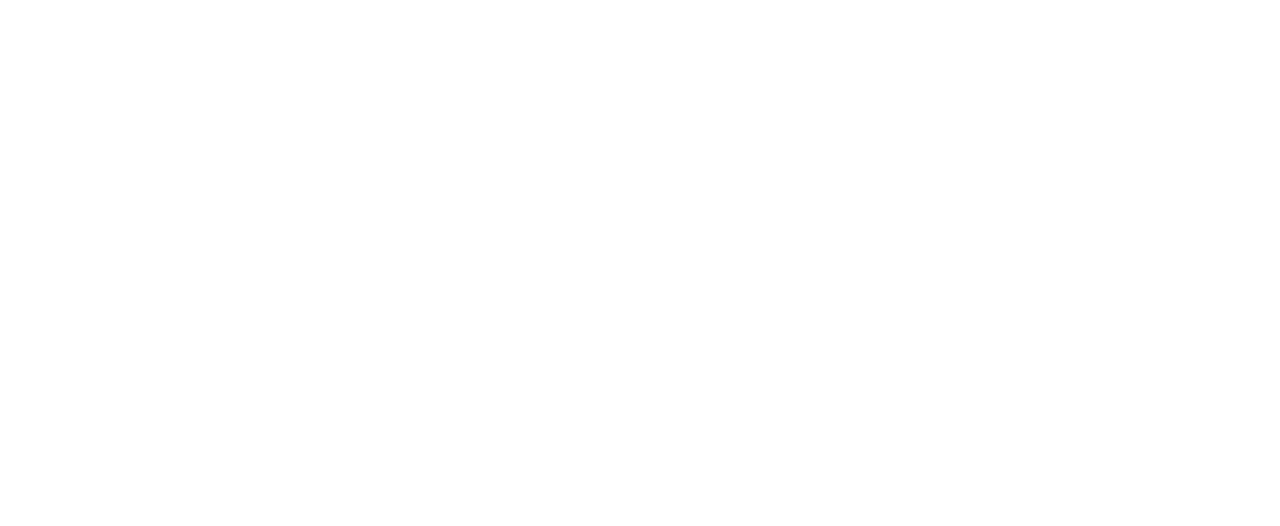
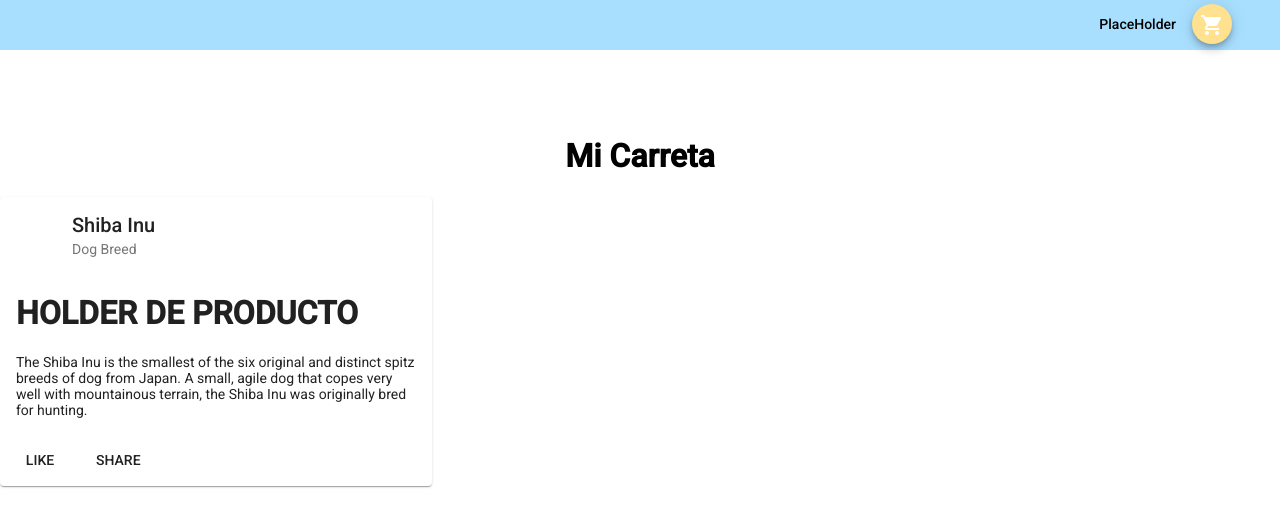
Before and after one commit to 1Dore/Tienda-virtual, an Angular app in the folder Front-end/Front-end/: page /checkout in a window 1280 px wide. Before the commit this address led to /. Shown: the top 526 px of the page. Built offline with nearby package versions, Linux system fonts and the light colour scheme.

Commit message:
Listado Productos. Checkout

```diff
--- a/Front-end/Front-end/src/app/app-routing.module.ts
+++ b/Front-end/Front-end/src/app/app-routing.module.ts
@@ -3,12 +3,16 @@
 import { MenuPrincipalComponent } from './components/menu-principal/menu-principal.component';
 import { RegisterComponent } from './components/register/register.component';
 import { LoginComponent } from './components/login/login.component';
+import { ListadoProductosComponent } from './components/listado-productos/listado-productos.component';
+import { CheckoutComponent } from './components/checkout/checkout.component';
 
 const routes: Routes = [
   { path: '', component: MenuPrincipalComponent },
   { path: 'menu-principal', component: MenuPrincipalComponent },
   { path: 'register', component: RegisterComponent },
-  { path: 'login', component: LoginComponent }
+  { path: 'login', component: LoginComponent },
+  { path: 'listado-productos', component: ListadoProductosComponent },
+  { path: 'checkout', component: CheckoutComponent }
 
 ];
 
--- /dev/null
+++ b/Front-end/Front-end/src/app/components/checkout/checkout.component.html
@@ -0,0 +1,34 @@
+<div class="upperbar">
+    <button mat-button [matMenuTriggerFor]="usuario">{{user}}</button>
+    <mat-menu #usuario="matMenu">
+        <button mat-menu-item>Mi Cuenta</button>
+        <button (click)="irA('/menu-principal')" mat-menu-item>Cerrar Sesión</button>
+    </mat-menu>
+
+    <button (click)="irA('/checkout')" mat-mini-fab color="accent" class="checkout">
+        <mat-icon class="icon">shopping_cart</mat-icon>
+    </button>
+
+</div>
+<p class="separator"></p>
+<h1 class="title">Mi Carreta</h1>
+
+<mat-card class="example-card">
+    <mat-card-header>
+        <div mat-card-avatar class="example-header-image"></div>
+        <mat-card-title>Shiba Inu</mat-card-title>
+        <mat-card-subtitle>Dog Breed</mat-card-subtitle>
+    </mat-card-header>
+    <h1>HOLDER DE PRODUCTO</h1>
+    <mat-card-content>
+        <p>
+            The Shiba Inu is the smallest of the six original and distinct spitz breeds of dog from Japan.
+            A small, agile dog that copes very well with mountainous terrain, the Shiba Inu was originally
+            bred for hunting.
+        </p>
+    </mat-card-content>
+    <mat-card-actions>
+        <button mat-button>LIKE</button>
+        <button mat-button>SHARE</button>
+    </mat-card-actions>
+</mat-card>
--- /dev/null
+++ b/Front-end/Front-end/src/app/components/checkout/checkout.component.scss
@@ -0,0 +1,21 @@
+.upperbar{
+    width: 100%;
+    height: 50px;
+    background-color: rgb(168, 223, 255);
+    align-self: center;
+    text-align: end;
+}
+.separator{
+    height: 50px;
+}
+.title{
+    text-align: center;
+}
+.checkout{
+    background-color: rgb(255, 225, 143);
+    margin-right: 48px;
+    margin-top: 4px;
+}
+.example-card {
+  max-width: 400px;
+}
--- /dev/null
+++ b/Front-end/Front-end/src/app/components/checkout/checkout.component.ts
@@ -0,0 +1,20 @@
+import { Component, OnInit } from '@angular/core';
+import { Router } from '@angular/router';
+
+@Component({
+  selector: 'app-checkout',
+  templateUrl: './checkout.component.html',
+  styleUrls: ['./checkout.component.scss']
+})
+export class CheckoutComponent implements OnInit {
+
+  user = 'PlaceHolder';
+
+  constructor(private router: Router) { }
+
+  ngOnInit(): void {
+  }
+  irA(ruta: string) {
+    this.router.navigateByUrl(ruta);
+  }
+}
--- /dev/null
+++ b/Front-end/Front-end/src/app/components/listado-productos/listado-productos.component.html
@@ -0,0 +1,17 @@
+<div class="upperbar">
+    <button mat-button [matMenuTriggerFor]="usuario">{{user}}</button>
+    <mat-menu #usuario="matMenu">
+        <button mat-menu-item>Mi Cuenta</button>
+        <button (click)="irA('/menu-principal')" mat-menu-item>Cerrar Sesión</button>
+    </mat-menu>
+
+    <button (click)="irA('/checkout')" mat-mini-fab color="accent" class="checkout">
+        <mat-icon class="icon">shopping_cart</mat-icon>
+    </button>
+
+</div>
+
+
+<p class="separator"></p>
+
+<h1 class="title">Productos</h1>
--- /dev/null
+++ b/Front-end/Front-end/src/app/components/listado-productos/listado-productos.component.scss
@@ -0,0 +1,18 @@
+.upperbar{
+    width: 100%;
+    height: 50px;
+    background-color: rgb(168, 223, 255);
+    align-self: center;
+    text-align: end;
+}
+.separator{
+    height: 50px;
+}
+.title{
+    text-align: center;
+}
+.checkout{
+    background-color: rgb(255, 225, 143);
+    margin-right: 48px;
+    margin-top: 4px;
+}
--- /dev/null
+++ b/Front-end/Front-end/src/app/components/listado-productos/listado-productos.component.ts
@@ -0,0 +1,21 @@
+import { Component, OnInit } from '@angular/core';
+import { Route } from '@angular/compiler/src/core';
+import { Router } from '@angular/router';
+
+@Component({
+  selector: 'app-listado-productos',
+  templateUrl: './listado-productos.component.html',
+  styleUrls: ['./listado-productos.component.scss']
+})
+export class ListadoProductosComponent implements OnInit {
+
+  user = 'PlaceHolder';
+
+  constructor(private router: Router) { }
+
+  ngOnInit(): void {
+  }
+  irA(ruta: string) {
+    this.router.navigateByUrl(ruta);
+  }
+}
--- a/Front-end/Front-end/src/app/components/login/login.component.html
+++ b/Front-end/Front-end/src/app/components/login/login.component.html
@@ -16,7 +16,8 @@
             </mat-form-field>
 
             <p></p>
-            <button mat-raised-button class="register-full-width button">Iniciar sesión</button>
+            <button (click)="irA('/listado-productos')" mat-raised-button class="register-full-width button">Iniciar
+                sesión</button>
             <p></p>
             <button (click)="irA('/register')" type="submit" mat-raised-button class="register-full-width button">¿No
                 tienes
```
Also changed, not shown: Front-end/Front-end/src/app/app.module.ts (+10 -2 lines), 2 other files (tests, documents, lock files or other folders).
